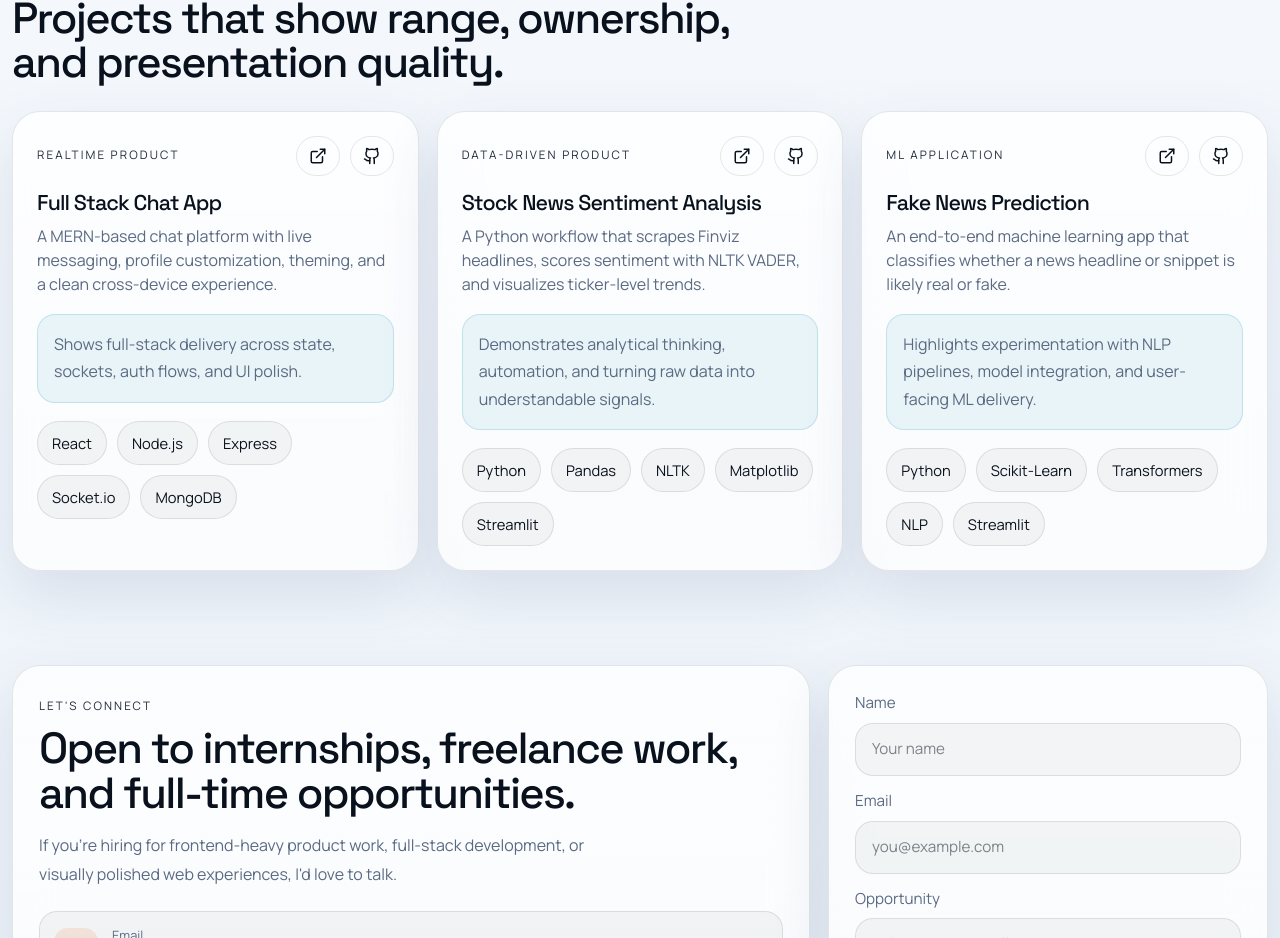
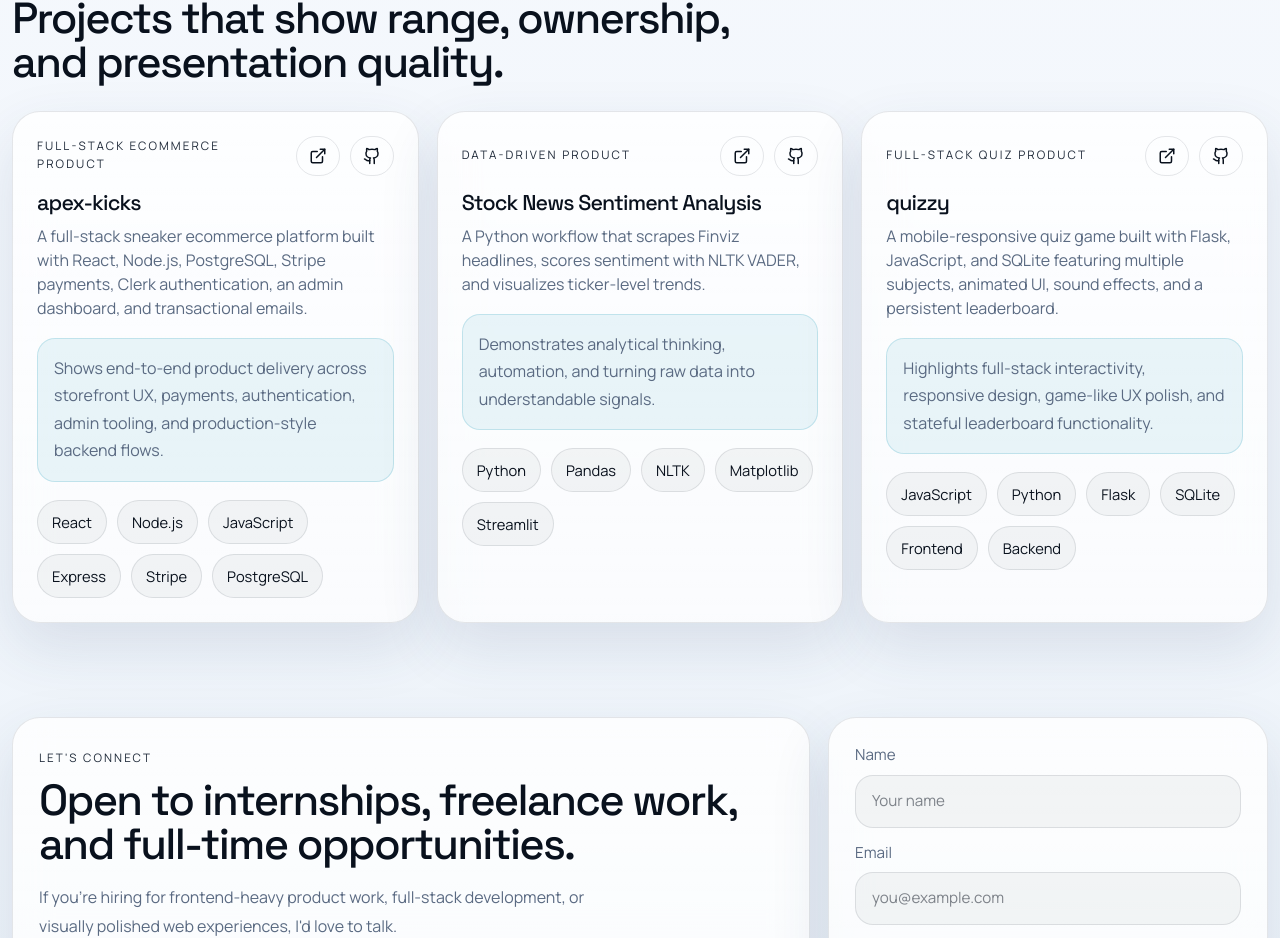
Before and after one commit to aar0gya/myportfolio, a React (Vite) app: page / in a window 1280 px wide. Shown: the part 2444-3382 px from the top of the page. Built offline with nearby package versions, Linux system fonts and the light colour scheme.

Commit message:
Updated Projects Section

```diff
--- a/src/pages/Home.jsx
+++ b/src/pages/Home.jsx
@@ -69,14 +69,14 @@ const recruiterNotes = [
 
 const projects = [
   {
-    title: "Full Stack Chat App",
-    category: "Realtime product",
+    title: "apex-kicks",
+    category: "Full-stack ecommerce product",
     description:
-      "A MERN-based chat platform with live messaging, profile customization, theming, and a clean cross-device experience.",
-    outcome: "Shows full-stack delivery across state, sockets, auth flows, and UI polish.",
-    stack: ["React", "Node.js", "Express", "Socket.io", "MongoDB"],
-    demoUrl: "https://chat-app-fullstack-g0zc.onrender.com/login",
-    githubUrl: "https://github.com/aar0gya/chat-app",
+      "A full-stack sneaker ecommerce platform built with React, Node.js, PostgreSQL, Stripe payments, Clerk authentication, an admin dashboard, and transactional emails.",
+    outcome: "Shows end-to-end product delivery across storefront UX, payments, authentication, admin tooling, and production-style backend flows.",
+    stack: ["React", "Node.js", "JavaScript", "Express", "Stripe", "PostgreSQL"],
+    demoUrl: "https://github.com/aar0gya/apex-kicks",
+    githubUrl: "https://github.com/aar0gya/apex-kicks",
   },
   {
     title: "Stock News Sentiment Analysis",
@@ -89,14 +89,14 @@ const projects = [
     githubUrl: "https://github.com/aar0gya/Stock-News-Sentiment-Analysis",
   },
   {
-    title: "Fake News Prediction",
-    category: "ML application",
+    title: "quizzy",
+    category: "Full-stack quiz product",
     description:
-      "An end-to-end machine learning app that classifies whether a news headline or snippet is likely real or fake.",
-    outcome: "Highlights experimentation with NLP pipelines, model integration, and user-facing ML delivery.",
-    stack: ["Python", "Scikit-Learn", "Transformers", "NLP", "Streamlit"],
-    demoUrl: "https://fake-news-prediction-brp3oqtbdsj5jd9pithszn.streamlit.app/",
-    githubUrl: "https://github.com/aar0gya/fake-news-prediction",
+      "A mobile-responsive quiz game built with Flask, JavaScript, and SQLite featuring multiple subjects, animated UI, sound effects, and a persistent leaderboard.",
+    outcome: "Highlights full-stack interactivity, responsive design, game-like UX polish, and stateful leaderboard functionality.",
+    stack: ["JavaScript", "Python", "Flask", "SQLite", "Frontend", "Backend"],
+    demoUrl: "https://github.com/aar0gya/quizzy",
+    githubUrl: "https://github.com/aar0gya/quizzy",
   },
 ];
 
```
